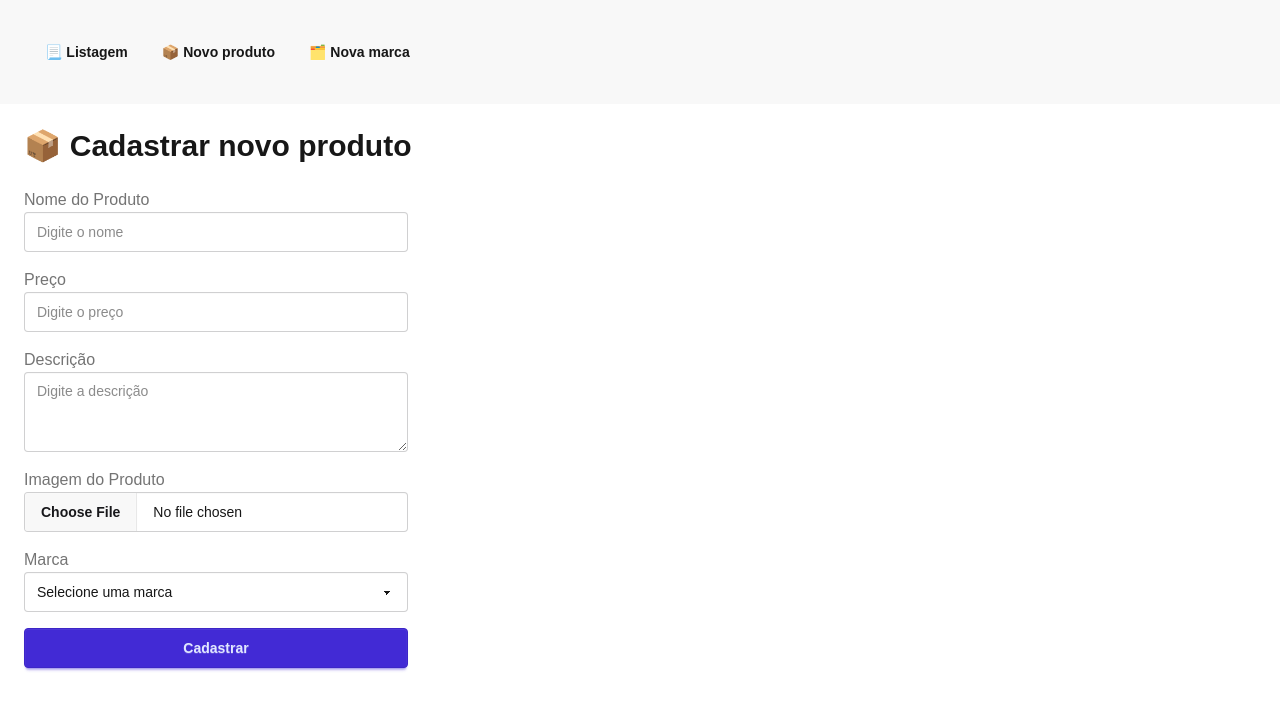
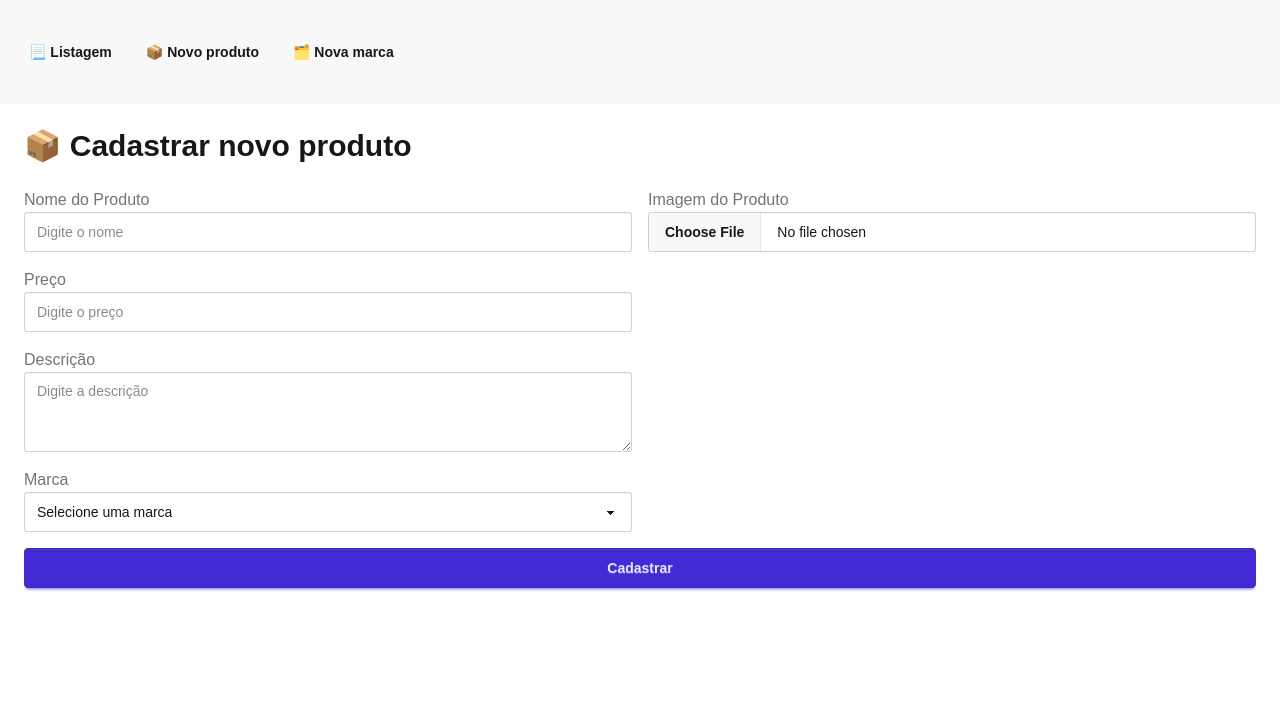
Before and after one commit to delkz/supermarket-app, a Next.js app: page /product/register in a window 1280 px wide. Shown: the top 710 px of the page. Built offline with nearby package versions, Linux system fonts and the light colour scheme.

Commit message:
feat: aprimorar layout e estrutura de componentes para páginas de registro e listagem de produtos

```diff
--- a/src/app/brand/register/page.tsx
+++ b/src/app/brand/register/page.tsx
@@ -4,7 +4,7 @@ import BrandForm from "@/components/BrandForm";
 export default function RegisterPage() {
 
 
-    return <main className="p-6">
+    return <main className="p-6 w-full container mx-auto">
         <h1 className="text-3xl font-bold mb-6">🗂️ Cadastrar nova marca</h1>
         <div className="form-control mb-6 w-full max-w-sm">
             <BrandForm/>
--- a/src/app/page.tsx
+++ b/src/app/page.tsx
@@ -55,10 +55,10 @@ export default function Home() {
   }, [search])
 
   return (
-    <main className="p-6">
+    <main className="p-6 w-full container mx-auto">
       <h1 className="text-3xl font-bold mb-6">📃 Lista de Produtos</h1>
 
-      <div className="form-control mb-6 w-full max-w-sm flex gap-5">
+      <div className="form-control mb-6 w-full max-w-sm flex gap-5 ">
         <input
           type="text"
           placeholder="Buscar por nome, descrição ou marca..."
--- a/src/app/product/register/page.tsx
+++ b/src/app/product/register/page.tsx
@@ -4,10 +4,11 @@ import ProductForm from "@/components/ProductForm";
 export default function RegisterPage() {
 
 
-    return <main className="p-6">
-        <h1 className="text-3xl font-bold mb-6">📦 Cadastrar novo produto</h1>
-        <div className="form-control mb-6 w-full max-w-sm">
-            <ProductForm/>
+    return <main className="p-6 w-full container mx-auto">
+         <h1 className="text-3xl font-bold mb-6">📦 Cadastrar novo produto</h1>
+        <div className="form-control mb-6 ">
+
+            <ProductForm />
         </div>
     </main>
 }
--- a/src/components/Header.tsx
+++ b/src/components/Header.tsx
@@ -2,9 +2,9 @@ import Link from "next/link";
 
 export default function Header() {
     return (
-        <header className="bg-base-200 p-4">
+        <header className="bg-base-200 ">
             <nav className="navbar">
-            <ul className="menu menu-horizontal px-1">
+            <ul className="menu menu-horizontal px-1 p-6 w-full container mx-auto">
                 <li><Link href="/" className="btn btn-ghost">📃 Listagem</Link></li>
                 <li><Link href="/product/register" className="btn btn-ghost">📦 Novo produto</Link></li>
                 <li><Link href="/brand/register" className="btn btn-ghost">🗂️ Nova marca</Link></li>
--- a/src/components/ProductForm.tsx
+++ b/src/components/ProductForm.tsx
@@ -1,3 +1,4 @@
+/* eslint-disable @next/next/no-img-element */
 'use client'
 import { Product, Brand } from "@/types"
 import { useEffect, useState } from "react";
@@ -5,9 +6,16 @@ import { useForm, SubmitHandler } from "react-hook-form";
 import FormFeedback from "./FormFeedback";
 type FormValues = Product;
 
+interface requestParams {
+    data: Brand[];
+    page: number;
+    totalPages: number;
+    totalItems: number;
+}
+
 export default function ProductForm() {
     const { register, handleSubmit, formState: { errors } } = useForm<FormValues>();
-    const [brands,SetBrands] = useState<Brand[]>([]);
+    const [brands, SetBrands] = useState<Brand[]>([]);
     const [formState, setFormState] = useState<"idle" | "success" | "error">("idle");
     const [formMessage, setFormMessage] = useState<string>("");
 
@@ -22,11 +30,11 @@ export default function ProductForm() {
     }, [])
 
 
-    const onSubmit: SubmitHandler<FormValues> = async (values) =>  {
+    const onSubmit: SubmitHandler<FormValues> = async (values) => {
 
-        const {name,brandId,description,price,image} = values;
+        const { name, brandId, description, price, image } = values;
 
-        if(!image || image.length === 0) {
+        if (!image || image.length === 0) {
             alert("Selecione uma imagem");
             return;
         }
@@ -42,7 +50,7 @@ export default function ProductForm() {
         });
 
 
-        const raw = JSON.stringify({name,brandId,description,price,image: base64Image});
+        const raw = JSON.stringify({ name, brandId, description, price, image: base64Image });
 
         const requestOptions = {
             method: "POST",
@@ -61,11 +69,14 @@ export default function ProductForm() {
         }
 
 
-        console.log({response});
+        console.log({ response });
     };
 
     return (
         <form onSubmit={handleSubmit(onSubmit)} className="space-y-4">
+
+            <div className="grid grid-cols-1 md:grid-cols-2 gap-4">
+                <div className="space-y-4">
                     <div>
                         <label className="label">
                             <span className="label-text">Nome do Produto</span>
@@ -105,6 +116,27 @@ export default function ProductForm() {
                         {errors.description && <span className="text-error">{errors.description.message}</span>}
                     </div>
 
+
+                    <div>
+                        <label className="label">
+                            <span className="label-text">Marca</span>
+                        </label>
+                        <select
+                            className={`select select-bordered w-full ${errors.brandId ? "select-error" : ""}`}
+                            {...register("brandId", { required: "A marca é obrigatória" })}
+                        >
+                            <option value="">Selecione uma marca</option>
+                            {brands.map((brand) => (
+                                <option key={brand.id} value={brand.id}>
+                                    {brand.name}
+                                </option>
+                            ))}
+                        </select>
+                        {errors.brandId && <span className="text-error">{errors.brandId.message}</span>}
+                    </div>
+
+                </div>
+                <div>
                     <div>
                         <label className="label">
                             <span className="label-text">Imagem do Produto</span>
@@ -130,6 +162,7 @@ export default function ProductForm() {
                         />
                         {errors.image && <span className="text-error">{errors.image.message}</span>}
                         <div className="mt-4">
+
                             <img
                                 id="image-preview"
                                 alt="Pré-visualização da imagem"
@@ -140,28 +173,12 @@ export default function ProductForm() {
                             />
                         </div>
                     </div>
-
-        <div>
-            <label className="label">
-                <span className="label-text">Marca</span>
-            </label>
-            <select
-                className={`select select-bordered w-full ${errors.brandId ? "select-error" : ""}`}
-                {...register("brandId", { required: "A marca é obrigatória" })}
-            >
-                <option value="">Selecione uma marca</option>
-                {brands.map((brand) => (
-                    <option key={brand.id} value={brand.id}>
-                        {brand.name}
-                    </option>
-                ))}
-            </select>
-            {errors.brandId && <span className="text-error">{errors.brandId.message}</span>}
+                </div>
             </div>
 
             <button type="submit" className="btn btn-primary w-full">Cadastrar</button>
 
-        {(formState !== "idle" && formMessage) &&  <FormFeedback text={formMessage} type={formState} />}
+            {(formState !== "idle" && formMessage) && <FormFeedback text={formMessage} type={formState} />}
 
         </form>
     )
--- a/src/components/ProductTable.tsx
+++ b/src/components/ProductTable.tsx
@@ -1,7 +1,7 @@
 'use client'
 
 import { Product } from '@/types'
-import Image from 'next/image'
+import ProductTableRow from './ProductTableRow'
 
 interface Props {
   products: Product[]
@@ -22,26 +22,7 @@ export default function ProductTable({ products }: Props) {
         </thead>
         <tbody>
           {products.map(product => (
-            <tr key={product.id}>
-              <td>
-                {product.image ? (
-                  <Image
-                  src={product.image}
-                  alt={product.name}
-                  className="w-16 h-16 object-scale-down rounded bg-white"
-                  unoptimized
-                  width={16}
-                  height={16}
-                  />
-                ) : (
-                  <span className="text-gray-400"></span>
-                )}
-              </td>
-              <td>{product.name}</td>
-              <td className='hidden md:table-cell'><p className='line-clamp-2'>{product.description || '—'}</p></td>
-              <td className='hidden sm:table-cell'>{product.brand?.name || '—'}</td>
-              <td>R$ {product.price.toFixed(2)}</td>
-            </tr>
+            <ProductTableRow key={product.id} product={product} />
           ))}
         </tbody>
       </table>
--- /dev/null
+++ b/src/components/ProductTableRow.tsx
@@ -0,0 +1,32 @@
+'use client'
+
+import { Product } from "@/types"
+import Image from "next/image"
+import { memo } from "react"
+
+const ProductTableRow = memo(({ product }: { product: Product }) => {
+    return (
+        <tr key={product.id}>
+        <td>
+          {product.image ? (
+            <Image
+            src={product.image}
+            alt={product.name}
+            className="w-16 h-16 object-scale-down rounded bg-white"
+            unoptimized
+            width={16}
+            height={16}
+            />
+          ) : (
+            <span className="text-gray-400"></span>
+          )}
+        </td>
+        <td>{product.name}</td>
+        <td className='hidden md:table-cell'><p className='line-clamp-2'>{product.description || '—'}</p></td>
+        <td className='hidden sm:table-cell'>{product.brand?.name || '—'}</td>
+        <td>R$ {product.price.toFixed(2)}</td>
+      </tr>
+    )
+})
+ProductTableRow.displayName = 'ProductTableRow';
+export default ProductTableRow;
--- a/src/types/index.ts
+++ b/src/types/index.ts
@@ -10,4 +10,5 @@ export interface Product {
     description?: string
     image?: string // base64
     brandId: string
+    brand?: Brand
 }
```
Lines whose indentation alone changed are shown as unchanged.
